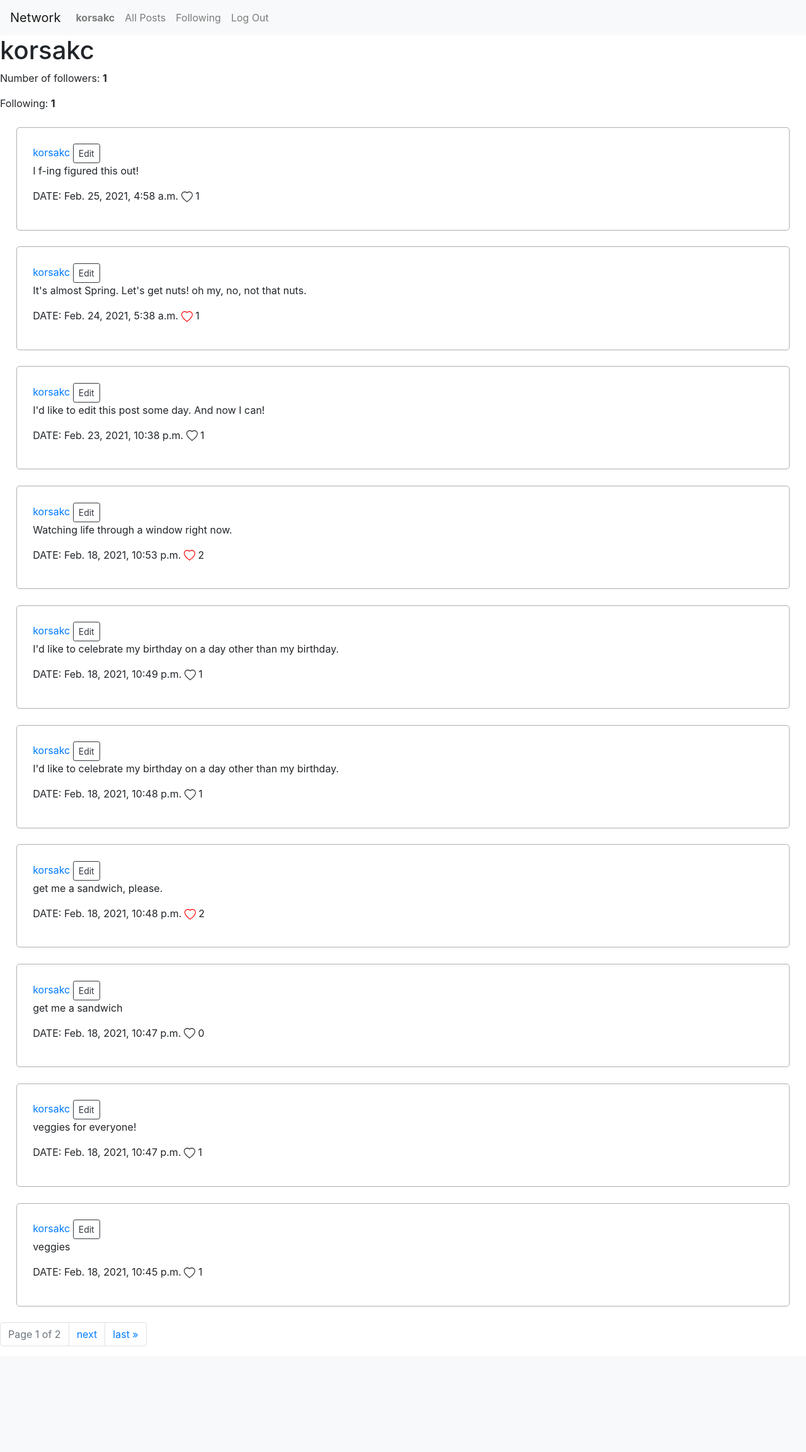
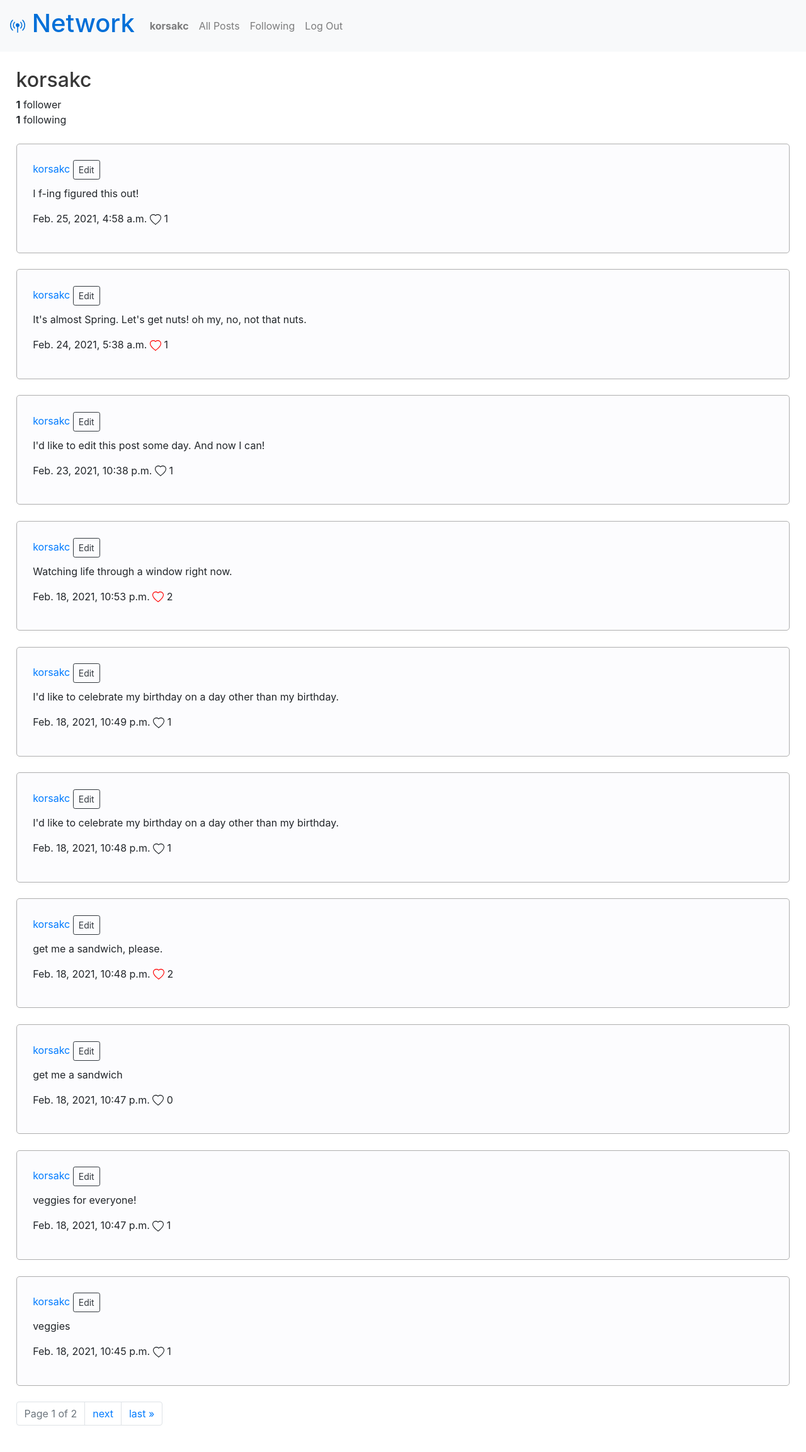
Before and after one commit to chriskorsak/network, a Django app: a page that uses network/templates/network/layout.html in a window 1280 px wide. Shown: the whole page at 63% size. Before the commit the page ends 2137 px from the top, so only its background shows below. Run offline with Django 3.2, Linux system fonts and the light colour scheme; a user stored in the database is signed in; data comes from the database, SQL or seed files in the repository; both versions use the stored data as it was after the commit; some libraries are stand-ins or nearby versions.

Commit message:
css styles: header, main, post, login, register styles.

```diff
--- a/network/static/network/scripts.js
+++ b/network/static/network/scripts.js
@@ -25,7 +25,7 @@ function editPost(button) {
   save.classList.add('btn', 'btn-outline-dark', 'btn-sm');
   let cancel = document.createElement('button');
   cancel.innerText = 'cancel';
-  cancel.classList.add('btn', 'btn-outline-dark', 'btn-sm');
+  cancel.classList.add('btn', 'btn-outline-dark', 'btn-sm', 'nudge-button');
 
 
   // assign post text element to postText variable
@@ -41,7 +41,7 @@ function editPost(button) {
   //create textarea and insert/replace postText data
   let editPostText = document.createElement('textarea');
   editPostText.innerText = postText.innerText;
-  editPostText.classList.add('form-control');
+  editPostText.classList.add('form-control', 'post-text');
   post.replaceChild(editPostText, postText);
 
   // cancel edit: add click event to cancel, switch back to paragraph post text
--- a/network/static/network/styles.css
+++ b/network/static/network/styles.css
@@ -1,11 +1,41 @@
 /* wrapper for all posts, including new post at top of page */
-div.post {
+.navbar-brand {
+  color: #006fd8 !important;
+}
+
+h2 {
+  color: rgb(55, 55, 55);
+}
+
+h3 {
+  font-size: 1.3em;
+}
+
+div.post,
+.credentials {
   border: 1px solid rgb(175, 175, 175);
   border-radius: 5px;
   padding: 2%;
   margin: 2%;
+  background-color: rgb(252, 252, 254);
 }
 
+.left-align {
+  margin: 2%;
+}
+
+.follow-count {
+  margin: 0;
+  padding: 0;
+}
+
+.post-text {
+  margin-top: 10px;
+}
+
+.nudge-button {
+  margin-right: 4px;
+}
 
 /* heart icon for liking posts */
 .liked {
--- a/network/templates/network/following.html
+++ b/network/templates/network/following.html
@@ -2,7 +2,7 @@
 {% load static %}
 
 {% block body %}
-  <h1>Following</h1>
+  <h2 class="left-align">Following</h2>
 
   <section>
     <!-- display all posts user is following -->
@@ -14,7 +14,7 @@
         {% endif %}
         <p class='post-text'>{{ post.text }}</p>
         <p>
-          <span>DATE: {{ post.date }}</span>
+          <span>{{ post.date }}</span>
           {% if user.is_authenticated %}
           <!-- like icon with click functionality -->
             <svg xmlns="http://www.w3.org/2000/svg" width="18" height="18" fill="currentColor" class="svg-logged-in bi bi-heart {% if user in post.likes.all %}
@@ -36,7 +36,7 @@
       </div>
     {% endfor %}
   </section>
-  <nav class="pagination">
+  <nav class="pagination left-align">
     <ul class="pagination">
       {% if page_obj.has_previous %}
         <li class="page-item"><a class="page-link" href="?page=1">&laquo; first</a></li>
--- a/network/templates/network/layout.html
+++ b/network/templates/network/layout.html
@@ -13,7 +13,9 @@
     <body>
 
         <nav class="navbar navbar-expand-lg navbar-light bg-light">
-            <a class="navbar-brand" href="{% url 'index' %}">Network</a>
+            <a class="navbar-brand" href="{% url 'index' %}"><h1><svg xmlns="http://www.w3.org/2000/svg" width="24" height="24" fill="currentColor" class="bi bi-broadcast-pin logo" viewBox="0 0 16 16">
+              <path d="M3.05 3.05a7 7 0 0 0 0 9.9.5.5 0 0 1-.707.707 8 8 0 0 1 0-11.314.5.5 0 0 1 .707.707zm2.122 2.122a4 4 0 0 0 0 5.656.5.5 0 0 1-.708.708 5 5 0 0 1 0-7.072.5.5 0 0 1 .708.708zm5.656-.708a.5.5 0 0 1 .708 0 5 5 0 0 1 0 7.072.5.5 0 1 1-.708-.708 4 4 0 0 0 0-5.656.5.5 0 0 1 0-.708zm2.122-2.12a.5.5 0 0 1 .707 0 8 8 0 0 1 0 11.313.5.5 0 0 1-.707-.707 7 7 0 0 0 0-9.9.5.5 0 0 1 0-.707zM6 8a2 2 0 1 1 2.5 1.937V15.5a.5.5 0 0 1-1 0V9.937A2 2 0 0 1 6 8z"/>
+            </svg> Network</h1></a>
 
             <div>
               <ul class="navbar-nav mr-auto">
--- a/network/templates/network/login.html
+++ b/network/templates/network/login.html
@@ -1,7 +1,7 @@
 {% extends "network/layout.html" %}
 
 {% block body %}
-
+  <section class="credentials">
     <h2>Login</h2>
 
     {% if message %}
@@ -18,7 +18,7 @@
         </div>
         <input class="btn btn-primary" type="submit" value="Login">
     </form>
-
     Don't have an account? <a href="{% url 'register' %}">Register here.</a>
+  </section>
 
 {% endblock %}
--- a/network/templates/network/profile.html
+++ b/network/templates/network/profile.html
@@ -2,17 +2,20 @@
 {% load static %}
 
 {% block body %}
-  <h1>{{ profileUsername }}</h1>
+  <section class="left-align">
+    <h2>{{ profileUsername }}</h2>
     <!-- follow/unfollow profile button -->
     {% if user.is_authenticated and user.username != profileUsername %}
       <form action="{% url 'follow-unfollow' profileUsername %}" method="POST">
         {% csrf_token %}
         <input type="submit" value="{{ followMessage }}" class="btn btn-sm btn-primary">
       </form>
+      <br>
     {% endif %}
 
-  <p>Number of followers: <strong>{{ followerCount }}</strong></p>
-  <p>Following: <strong>{{ followingCount }}</strong></p>
+    <p class="follow-count"><strong>{{ followerCount }}</strong>{% if followerCount == 1 %} follower {% else %} followers {% endif %}</p>
+    <p class="follow-count"><strong>{{ followingCount }}</strong> following</p>
+  </section>
 
   <!-- list all profile posts -->
   <section>
@@ -25,7 +28,7 @@
         {% endif %}
         <p class='post-text'>{{ post.text }}</p>
         <p>
-          <span>DATE: {{ post.date }}</span>
+          <span>{{ post.date }}</span>
           {% if user.is_authenticated %}
           <!-- like icon with click functionality -->
             <svg xmlns="http://www.w3.org/2000/svg" width="18" height="18" fill="currentColor" class="svg-logged-in bi bi-heart {% if user in post.likes.all %}
@@ -49,7 +52,7 @@
   </section>
 
 
-  <nav class="pagination">
+  <nav class="pagination left-align">
     <ul class="pagination">
       {% if page_obj.has_previous %}
         <li class="page-item"><a class="page-link" href="?page=1">&laquo; first</a></li>
--- a/network/templates/network/register.html
+++ b/network/templates/network/register.html
@@ -1,7 +1,7 @@
 {% extends "network/layout.html" %}
 
 {% block body %}
-
+  <section class="credentials">
     <h2>Register</h2>
 
     {% if message %}
@@ -24,7 +24,7 @@
         </div>
         <input class="btn btn-primary" type="submit" value="Register">
     </form>
-
     Already have an account? <a href="{% url 'login' %}">Log In here.</a>
+  </section>
 
 {% endblock %}
```
Also changed, not shown: network/templates/network/index.html (+4 -4 lines), db.sqlite3. Lines whose indentation alone changed are shown as unchanged.
